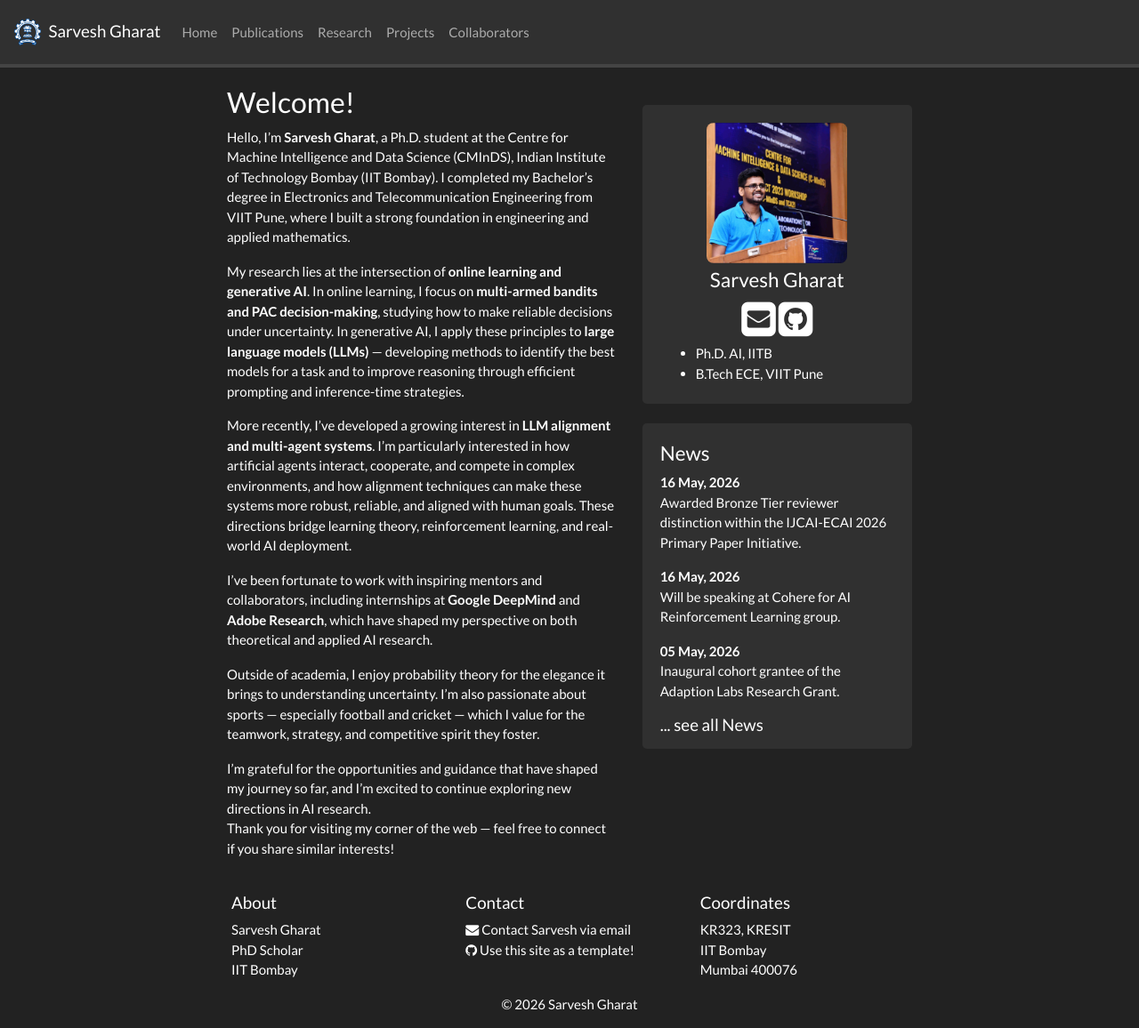
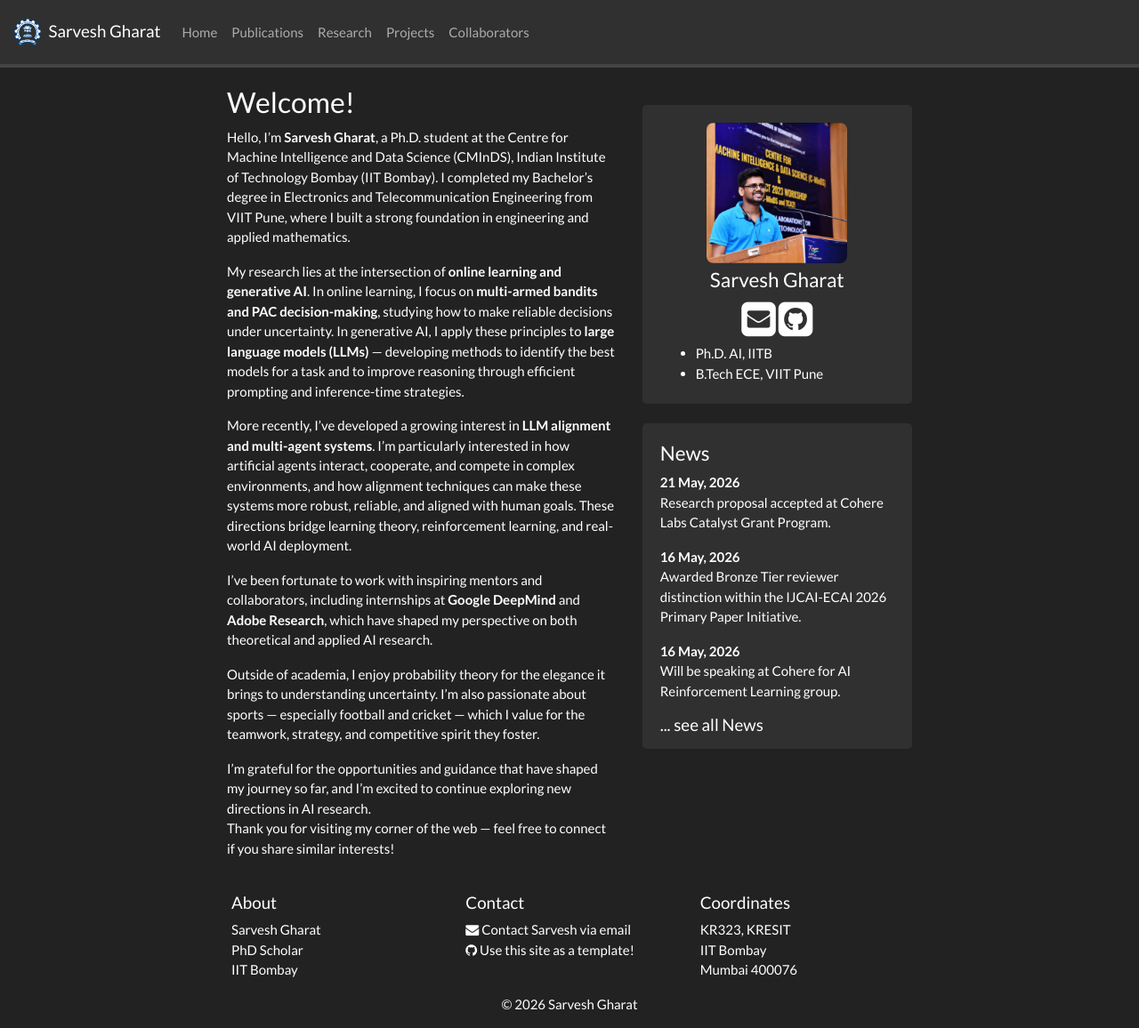
Before and after one commit to SarveshVGharat/SarveshVGharat.github.io, a Jekyll site: the page built from _pages/home.md, in a window 1280 px wide and 1156 px high. Shown: the whole window at 89% size. Built offline with Jekyll 4.4.1, drawn with Linux system fonts in a browser that asks for light colours; nearby versions of some CDN libraries; a style sheet for code colours, icons or effects is not loaded.

Commit message:
Add news entry for research proposal acceptance

```diff
--- a/_data/news.yml
+++ b/_data/news.yml
@@ -1,3 +1,6 @@
+- date: 21 May, 2026
+  headline: "Research proposal accepted at Cohere Labs Catalyst Grant Program."
+
 - date: 16 May, 2026
   headline: "Awarded Bronze Tier reviewer distinction within the IJCAI-ECAI 2026 Primary Paper Initiative."
 
```
